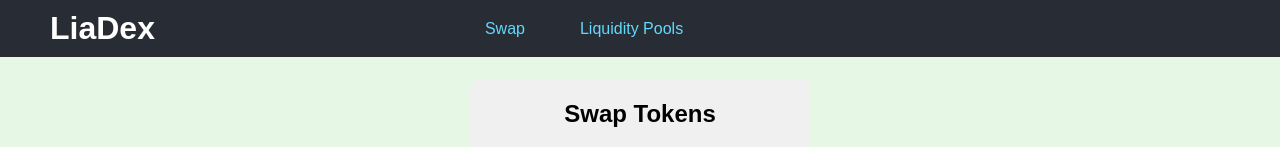
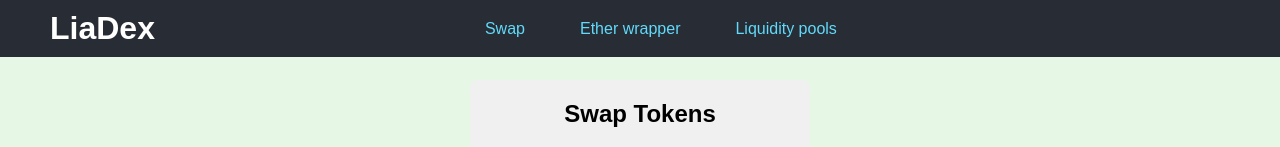
Before and after one commit to Codam-02/Liadex-web-app, a React (Create React App) app: page / in a window 1280 px wide. Shown: the top 147 px of the page. Built offline with nearby package versions, Linux system fonts and the light colour scheme.

Commit message:
Title component added

```diff
--- a/src/App.js
+++ b/src/App.js
@@ -1,4 +1,10 @@
 import './App.css'
+
+function Title() {
+  return (
+    <h1>LiaDex</h1>
+  )
+}
 
 function HeaderButton(props) {
   return (
@@ -12,11 +18,12 @@ function App() {
         <header className="App-header">
           <div className="header-content">
             <div className="header-left">
-              <h1>LiaDex</h1>
+              <Title></Title>
             </div>
             <div className="header-center">
-              <button className="header-button">Swap</button>
-              <button className="header-button">Liquidity Pools</button>
+              <HeaderButton text='Swap'></HeaderButton>
+              <HeaderButton text='Ether wrapper'></HeaderButton>
+              <HeaderButton text='Liquidity pools'></HeaderButton>
             </div>
           </div>
         </header>
```
